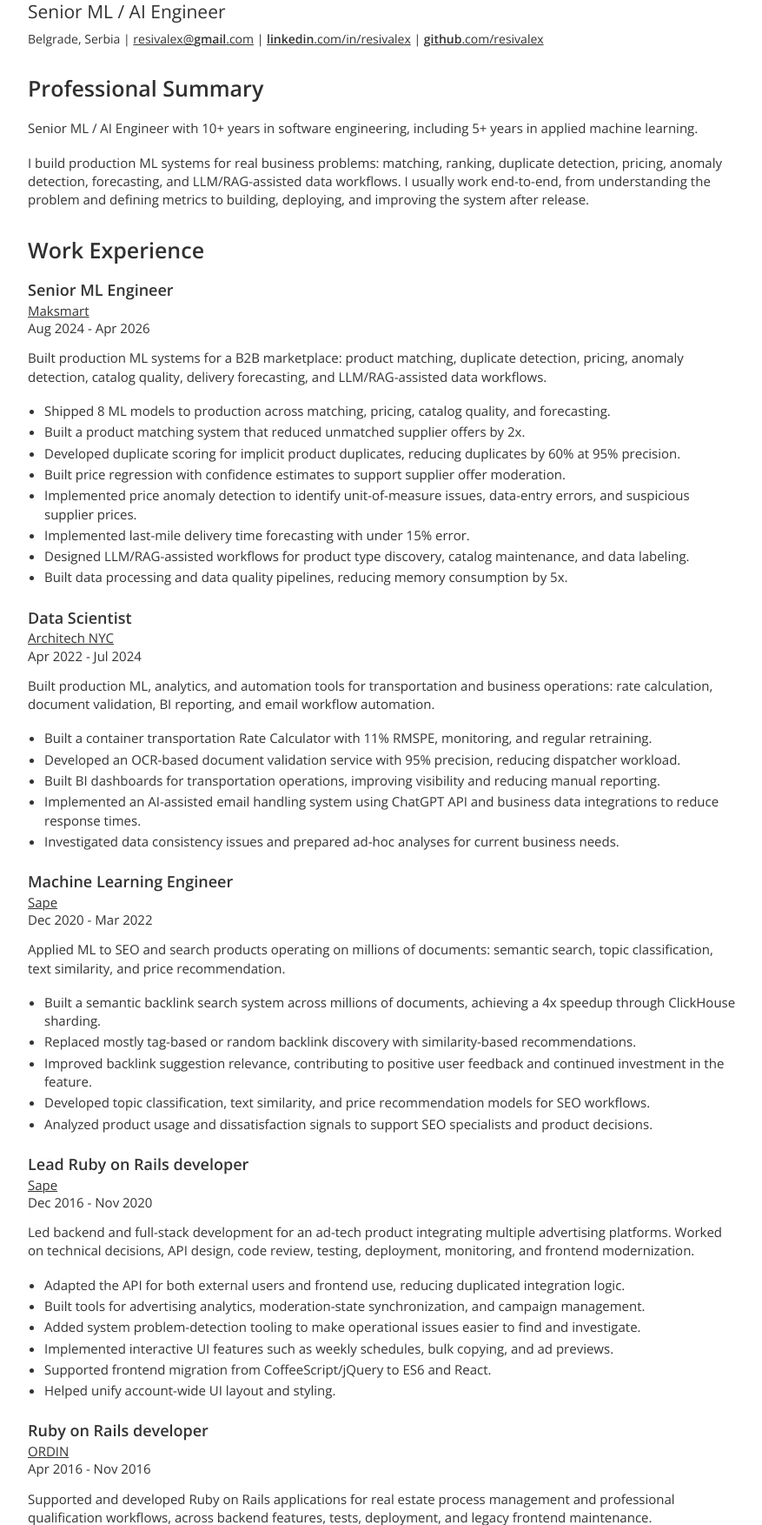
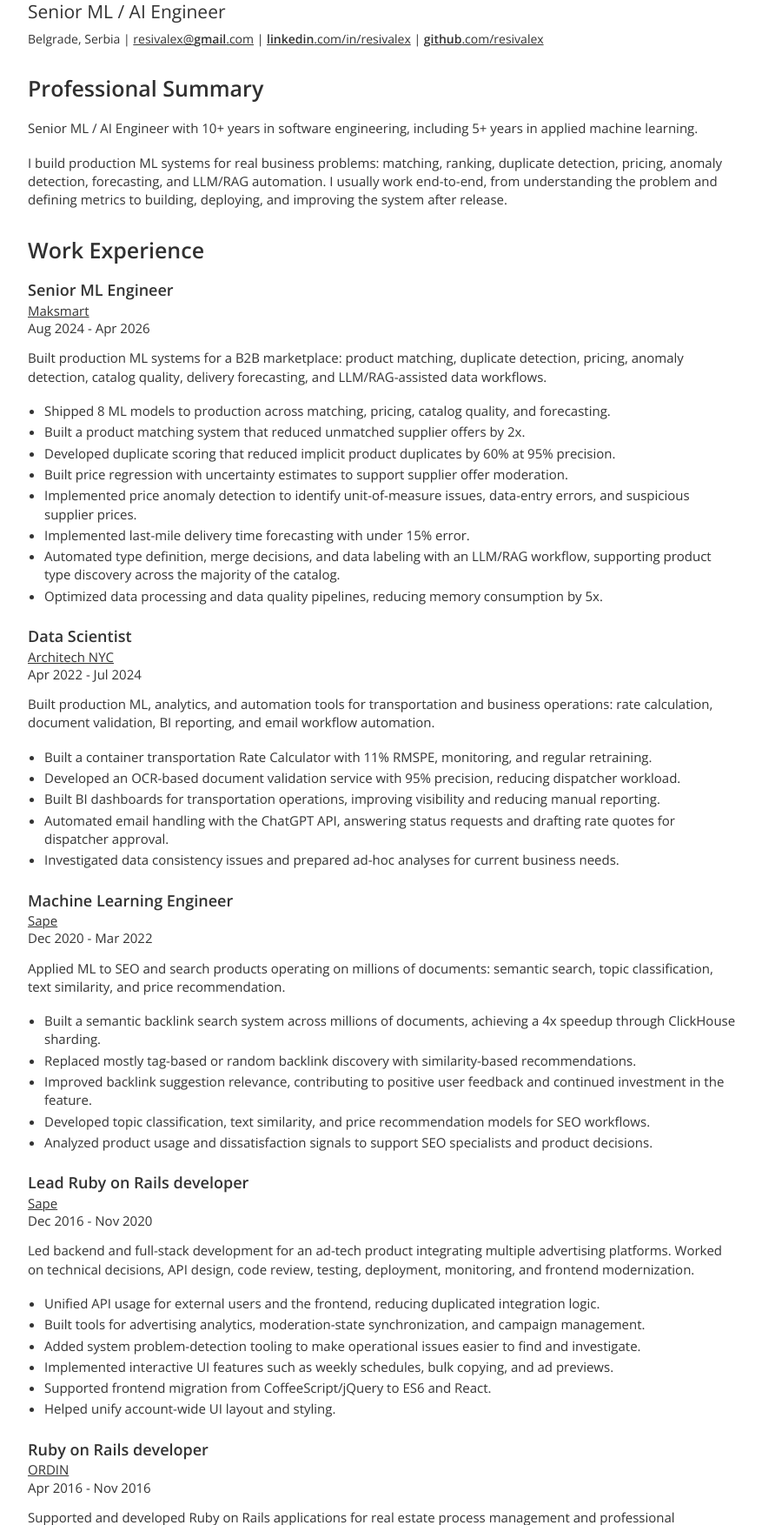
Before and after one commit to resivalex/django-blog, a Django app: page / in a window 1280 px wide. Shown: the part 166-1919 px from the top of the page at 87% size, without its empty margins (200-1077 px from the left). Run offline with Django 3.2, Linux system fonts and the light colour scheme.

Commit message:
Small wording fixes

```diff
--- a/app/templates/app/resume-body.html
+++ b/app/templates/app/resume-body.html
@@ -26,7 +26,7 @@
             Senior ML / AI Engineer with 10+ years in software engineering, including 5+ years in applied machine learning.
         </p>
         <p>
-            I build production ML systems for real business problems: matching, ranking, duplicate detection, pricing, anomaly detection, forecasting, and LLM/RAG-assisted data workflows. I usually work end-to-end, from understanding the problem and defining metrics to building, deploying, and improving the system after release.
+            I build production ML systems for real business problems: matching, ranking, duplicate detection, pricing, anomaly detection, forecasting, and LLM/RAG automation. I usually work end-to-end, from understanding the problem and defining metrics to building, deploying, and improving the system after release.
         </p>
     </section>
 
@@ -45,12 +45,12 @@
             <ul>
                 <li>Shipped 8 ML models to production across matching, pricing, catalog quality, and forecasting.</li>
                 <li>Built a product matching system that reduced unmatched supplier offers by 2x.</li>
-                <li>Developed duplicate scoring for implicit product duplicates, reducing duplicates by 60% at 95% precision.</li>
-                <li>Built price regression with confidence estimates to support supplier offer moderation.</li>
+                <li>Developed duplicate scoring that reduced implicit product duplicates by 60% at 95% precision.</li>
+                <li>Built price regression with uncertainty estimates to support supplier offer moderation.</li>
                 <li>Implemented price anomaly detection to identify unit-of-measure issues, data-entry errors, and suspicious supplier prices.</li>
                 <li>Implemented last-mile delivery time forecasting with under 15% error.</li>
-                <li>Designed LLM/RAG-assisted workflows for product type discovery, catalog maintenance, and data labeling.</li>
-                <li>Built data processing and data quality pipelines, reducing memory consumption by 5x.</li>
+                <li>Automated type definition, merge decisions, and data labeling with an LLM/RAG workflow, supporting product type discovery across the majority of the catalog.</li>
+                <li>Optimized data processing and data quality pipelines, reducing memory consumption by 5x.</li>
             </ul>
         </article>
 
@@ -67,7 +67,7 @@
                 <li>Built a container transportation Rate Calculator with 11% RMSPE, monitoring, and regular retraining.</li>
                 <li>Developed an OCR-based document validation service with 95% precision, reducing dispatcher workload.</li>
                 <li>Built BI dashboards for transportation operations, improving visibility and reducing manual reporting.</li>
-                <li>Implemented an AI-assisted email handling system using ChatGPT API and business data integrations to reduce response times.</li>
+                <li>Automated email handling with the ChatGPT API, answering status requests and drafting rate quotes for dispatcher approval.</li>
                 <li>Investigated data consistency issues and prepared ad-hoc analyses for current business needs.</li>
             </ul>
         </article>
@@ -100,7 +100,7 @@
             </p>
 
             <ul>
-                <li>Adapted the API for both external users and frontend use, reducing duplicated integration logic.</li>
+                <li>Unified API usage for external users and the frontend, reducing duplicated integration logic.</li>
                 <li>Built tools for advertising analytics, moderation-state synchronization, and campaign management.</li>
                 <li>Added system problem-detection tooling to make operational issues easier to find and investigate.</li>
                 <li>Implemented interactive UI features such as weekly schedules, bulk copying, and ad previews.</li>
```
